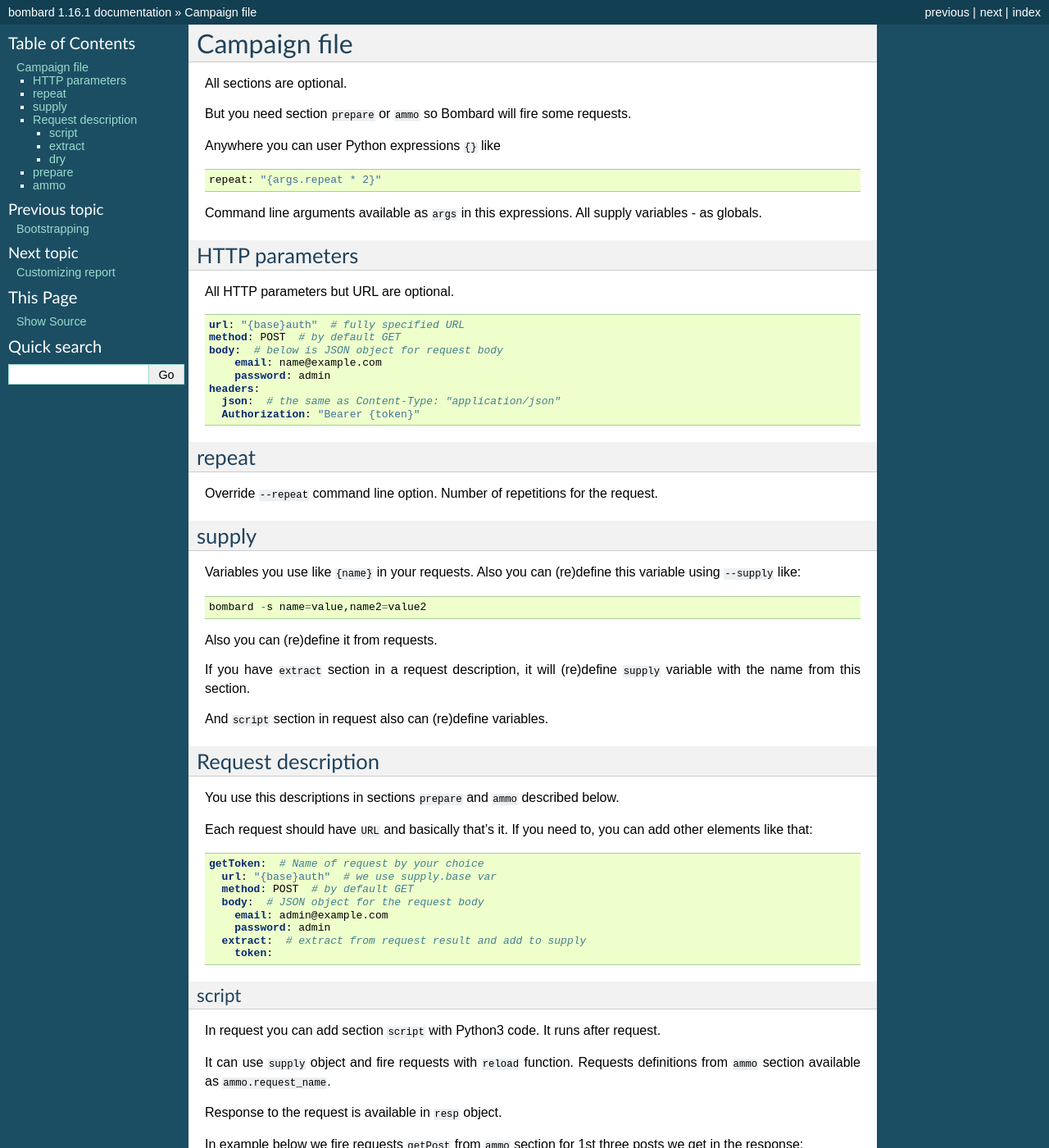
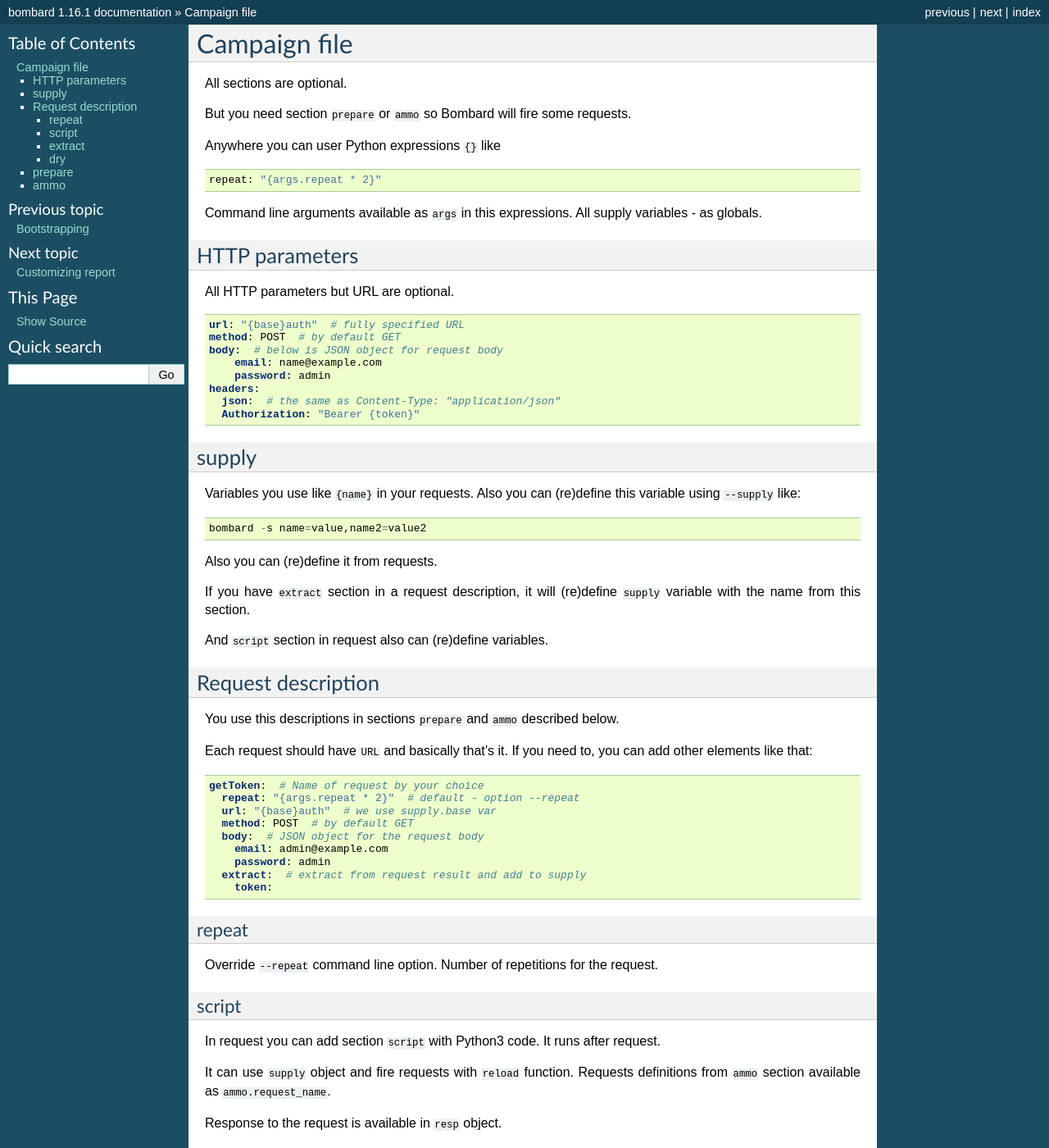
Before and after one commit to andgineer/bombard, a Sphinx documentation site: the page built from docs/campaign.rst, in a window 1280 px wide and 1400 px high. Shown: the whole window at 82% size. Built offline with Sphinx 7.4.7, drawn with Linux system fonts in a browser that asks for light colours.

Commit message:
docs structure

```diff
--- a/docs/campaign.rst
+++ b/docs/campaign.rst
@@ -63,6 +58,7 @@
 .. code-block:: yaml
 
   getToken:  # Name of request by your choice
+    repeat: "{args.repeat * 2}"  # default - option --repeat
     url: "{base}auth"  # we use supply.base var
     method: POST  # by default GET
     body:  # JSON object for the request body
@@ -70,6 +66,12 @@
       password: admin
     extract:  # extract from request result and add to supply
       token:
+
+repeat
+______
+
+Override ``--repeat`` command line option. Number of repetitions
+for the request.
 
 script
 ______
```
Also changed, not shown: other parts of docs/campaign.rst (+0 -5 lines).
